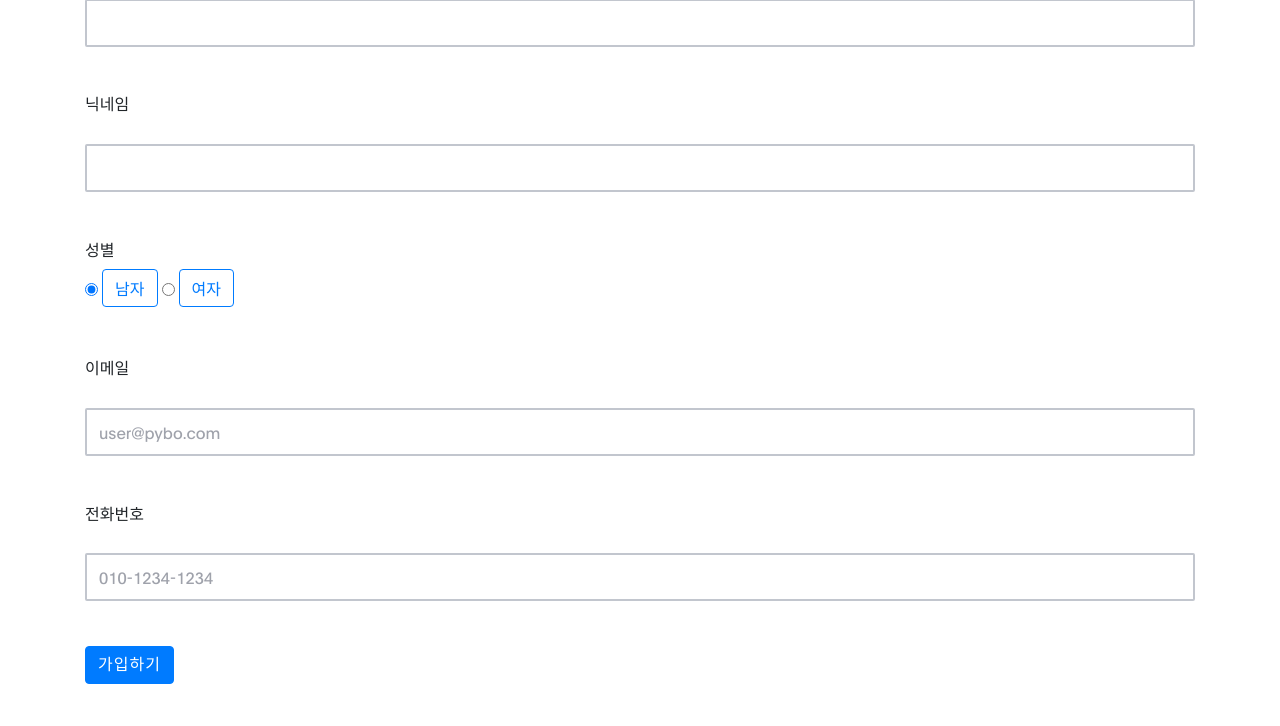
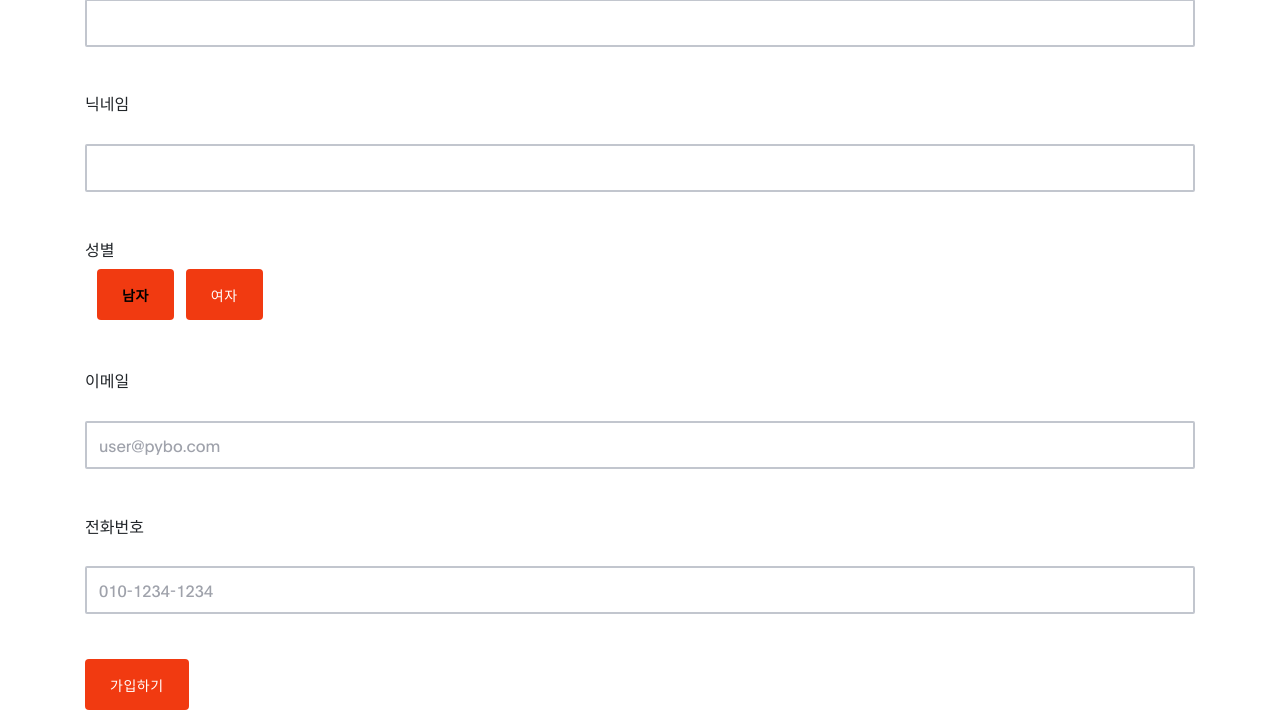
Before and after one commit to Darkget1/pybo-project, a Django app: page /common/signup/ in a window 1280 px wide. Shown: the part 623-1349 px from the top of the page. Before the commit the page ends 1307 px from the top, so only its background shows below. Run offline with Django 4.2, Linux system fonts and the light colour scheme; some libraries are stand-ins or nearby versions.

Commit message:
회원가입 쪽 css 완

```diff
--- a/mysite/templates/common/test_signup.html
+++ b/mysite/templates/common/test_signup.html
@@ -68,12 +68,11 @@
         <div class="form-group">
             <label for="gender">성별</label><br>
             <div class="btn-group" role="group" aria-label="Basic radio toggle button group">
-                <div>
-                    <input type="radio" class="btn-check" name="gender" id="gender1" autocomplete="off" value="남자" checked>
-                    <label class="btn btn-outline-primary" for="gender1">남자</label>
-                    <input type="radio" class="btn-check" name="gender" id="gender2" autocomplete="off" value="여자">
-                    <label class="btn btn-outline-primary" for="gender2">여자</label>
-                </div>
+                    <input type="radio" class="btn-check buttons-hidden check-css" name="gender" id="gender1" autocomplete="off" value="남자" checked>
+                    <label class="btn custom-btn aos-init aos-animate bg-color rounded check-css-label" for="gender1">남자</label>
+
+                    <input type="radio" class="btn-check buttons-hidden check-css" name="gender" id="gender2" autocomplete="off" value="여자">
+                    <label class="btn custom-btn aos-init aos-animate bg-color rounded check-css-label" for="gender2">여자</label>
             </div>
         </div>
         <br/>
@@ -95,7 +94,7 @@
         </div>
         <br/>
 
-        <button type="submit" class="btn btn-primary">가입하기</button>
+        <button type="submit" class="btn custom-btn aos-init aos-animate bg-color rounded">가입하기</button>
     </form>
 </div>
 {% endblock %}
```
